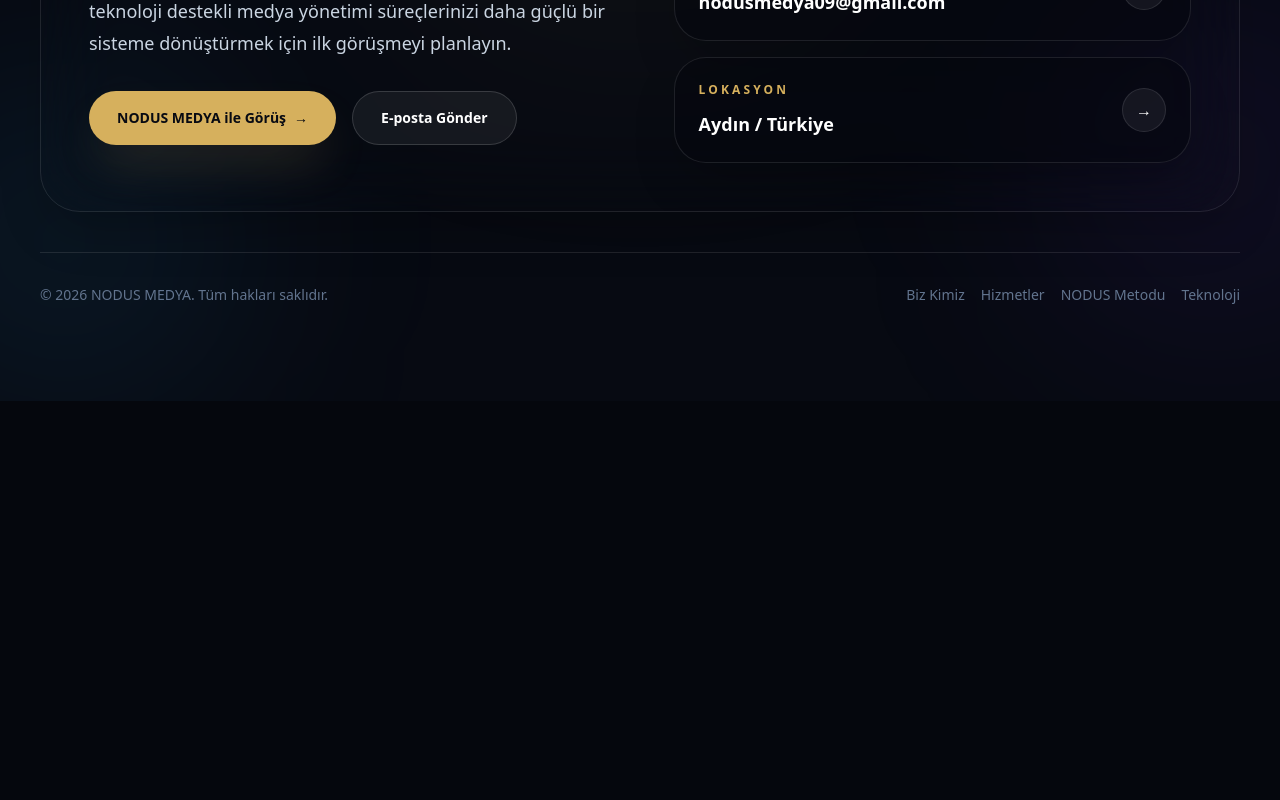
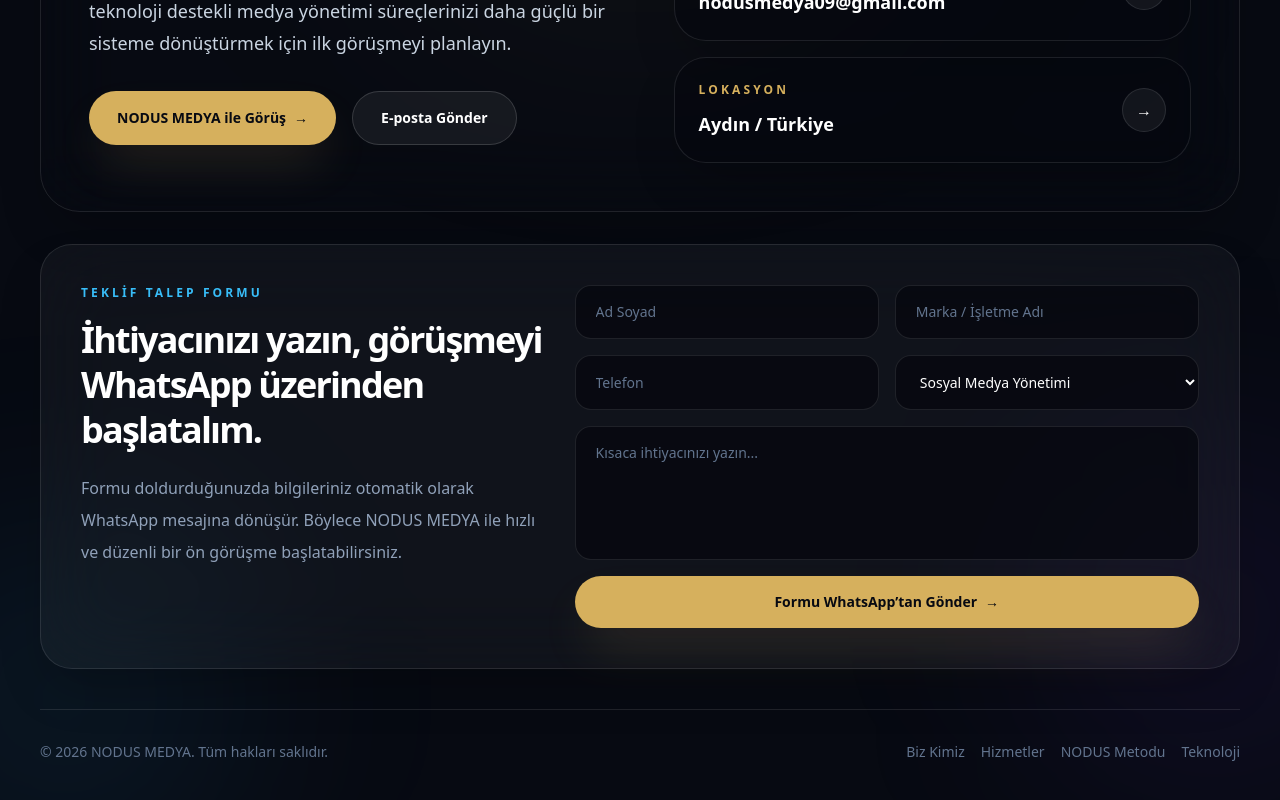
Before and after one commit to yasinkilic09/nodus-medya-site, a Next.js app: page / in a window 1280 px wide. Shown: the part 8226-9026 px from the top of the page. Before the commit the page ends 8627 px from the top, so only its background shows below. Built offline with nearby package versions, Linux system fonts and the light colour scheme.

Commit message:
Add NODUS MEDYA WhatsApp lead form

```diff
--- a/app/page.tsx
+++ b/app/page.tsx
@@ -1,7 +1,7 @@
 "use client";
 
 import Image from "next/image";
-import { useState } from "react";
+import { type FormEvent, useState } from "react";
 
 const navItems = [
   { label: "Biz Kimiz", href: "#biz-kimiz" },
@@ -97,6 +97,16 @@
   },
 ];
 
+const serviceOptions = [
+  "Sosyal Medya Yönetimi",
+  "Reklam Yönetimi",
+  "Marka Stratejisi",
+  "İçerik Üretimi",
+  "SEO & GEO Görünürlük",
+  "Teknoloji Destekli Medya Çözümleri",
+  "Genel Görüşme",
+];
+
 const whyItems = [
   {
     title: "Strateji Odaklı Yaklaşım",
@@ -162,6 +172,31 @@
 
 export default function NodusMedyaHomePage() {
   const [isMenuOpen, setIsMenuOpen] = useState(false);
+
+    const [formData, setFormData] = useState({
+    name: "",
+    brand: "",
+    phone: "",
+    service: "Sosyal Medya Yönetimi",
+    message: "",
+  });
+
+  const leadMessage = `Merhaba NODUS MEDYA, web siteniz üzerinden bilgi almak istiyorum.
+
+Ad Soyad: ${formData.name || "-"}
+Marka / İşletme: ${formData.brand || "-"}
+Telefon: ${formData.phone || "-"}
+İlgilendiğim Hizmet: ${formData.service || "-"}
+Mesaj: ${formData.message || "-"}`;
+
+  const leadWhatsappUrl = `https://wa.me/905541859851?text=${encodeURIComponent(
+    leadMessage
+  )}`;
+
+  function handleFormSubmit(event: FormEvent<HTMLFormElement>) {
+    event.preventDefault();
+    window.open(leadWhatsappUrl, "_blank", "noopener,noreferrer");
+  }
 
   return (
     <main className="min-h-screen bg-[#05070D] text-white">
@@ -848,6 +883,109 @@
             </div>
           </div>
 
+          <div className="mt-8 rounded-[2rem] border border-white/10 bg-white/[0.04] p-6 shadow-2xl backdrop-blur-2xl sm:p-8 lg:p-10">
+            <div className="grid gap-8 lg:grid-cols-[0.85fr_1.15fr] lg:items-start">
+              <div>
+                <p className="text-xs font-bold uppercase tracking-[0.26em] text-[#38BDF8]">
+                  Teklif Talep Formu
+                </p>
+
+                <h3 className="mt-4 text-3xl font-black leading-tight tracking-[-0.05em] text-white sm:text-4xl">
+                  İhtiyacınızı yazın, görüşmeyi WhatsApp üzerinden başlatalım.
+                </h3>
+
+                <p className="mt-5 text-sm leading-7 text-slate-400 sm:text-base sm:leading-8">
+                  Formu doldurduğunuzda bilgileriniz otomatik olarak WhatsApp mesajına dönüşür. Böylece NODUS MEDYA ile hızlı ve düzenli bir ön görüşme başlatabilirsiniz.
+                </p>
+              </div>
+
+              <form onSubmit={handleFormSubmit} className="grid gap-4">
+                <div className="grid gap-4 sm:grid-cols-2">
+                  <input
+                    type="text"
+                    required
+                    placeholder="Ad Soyad"
+                    value={formData.name}
+                    onChange={(event) =>
+                      setFormData((prev) => ({
+                        ...prev,
+                        name: event.target.value,
+                      }))
+                    }
+                    className="w-full rounded-2xl border border-white/10 bg-[#05070D]/70 px-5 py-4 text-sm text-white outline-none transition placeholder:text-slate-500 focus:border-[#D6B05D]/50"
+                  />
+
+                  <input
+                    type="text"
+                    required
+                    placeholder="Marka / İşletme Adı"
+                    value={formData.brand}
+                    onChange={(event) =>
+                      setFormData((prev) => ({
+                        ...prev,
+                        brand: event.target.value,
+                      }))
+                    }
+                    className="w-full rounded-2xl border border-white/10 bg-[#05070D]/70 px-5 py-4 text-sm text-white outline-none transition placeholder:text-slate-500 focus:border-[#D6B05D]/50"
+                  />
+                </div>
+
+                <div className="grid gap-4 sm:grid-cols-2">
+                  <input
+                    type="tel"
+                    placeholder="Telefon"
+                    value={formData.phone}
+                    onChange={(event) =>
+                      setFormData((prev) => ({
+                        ...prev,
+                        phone: event.target.value,
+                      }))
+                    }
+                    className="w-full rounded-2xl border border-white/10 bg-[#05070D]/70 px-5 py-4 text-sm text-white outline-none transition placeholder:text-slate-500 focus:border-[#D6B05D]/50"
+                  />
+
+                  <select
+                    value={formData.service}
+                    onChange={(event) =>
+                      setFormData((prev) => ({
+                        ...prev,
+                        service: event.target.value,
+                      }))
+                    }
+                    className="w-full rounded-2xl border border-white/10 bg-[#05070D]/70 px-5 py-4 text-sm text-white outline-none transition focus:border-[#D6B05D]/50"
+                  >
+                    {serviceOptions.map((service) => (
+                      <option key={service} value={service} className="bg-[#05070D] text-white">
+                        {service}
+                      </option>
+                    ))}
+                  </select>
+                </div>
+
+                <textarea
+                  rows={5}
+                  placeholder="Kısaca ihtiyacınızı yazın..."
+                  value={formData.message}
+                  onChange={(event) =>
+                    setFormData((prev) => ({
+                      ...prev,
+                      message: event.target.value,
+                    }))
+                  }
+                  className="w-full resize-none rounded-2xl border border-white/10 bg-[#05070D]/70 px-5 py-4 text-sm text-white outline-none transition placeholder:text-slate-500 focus:border-[#D6B05D]/50"
+                />
+
+                <button
+                  type="submit"
+                  className="inline-flex items-center justify-center rounded-full bg-[#D6B05D] px-7 py-4 text-sm font-black text-[#080A12] shadow-2xl shadow-[#D6B05D]/20 transition hover:-translate-y-0.5 hover:bg-[#F5D98B]"
+                >
+                  Formu WhatsApp’tan Gönder
+                  <span className="ml-2">→</span>
+                </button>
+              </form>
+            </div>
+          </div>
+
           <footer className="mt-10 flex flex-col gap-4 border-t border-white/10 pt-8 text-sm text-slate-500 md:flex-row md:items-center md:justify-between">
             <p>© 2026 NODUS MEDYA. Tüm hakları saklıdır.</p>
 
```
